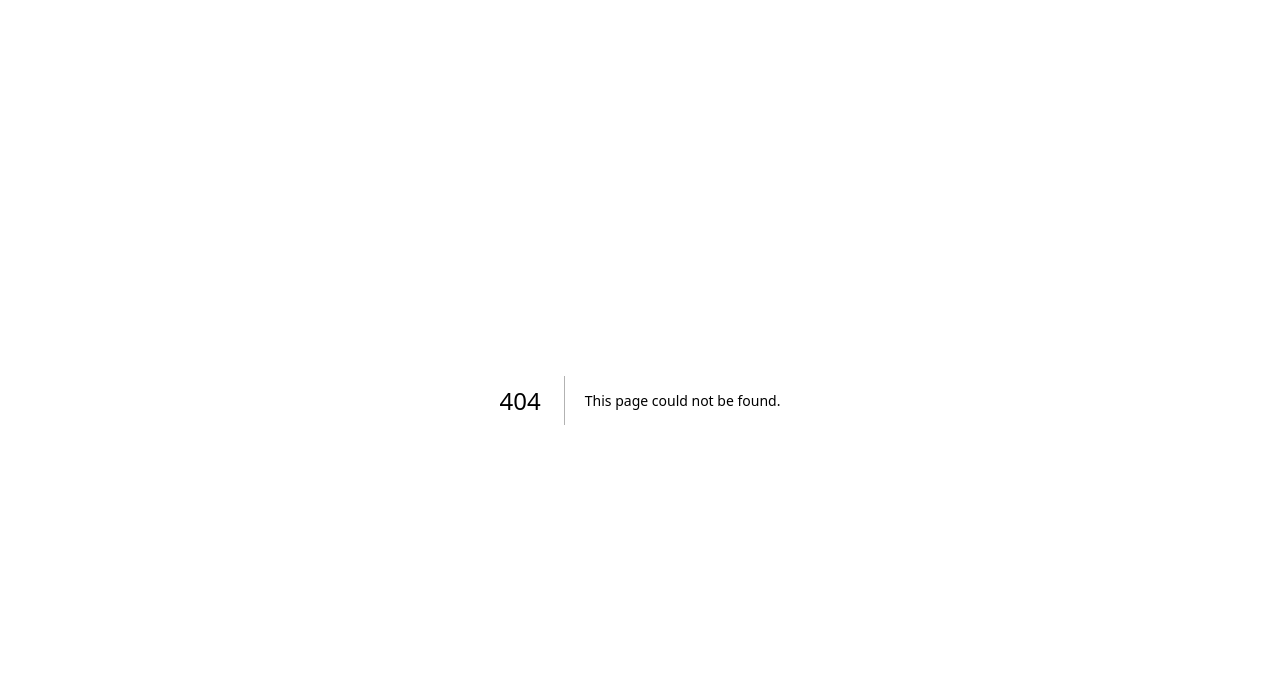
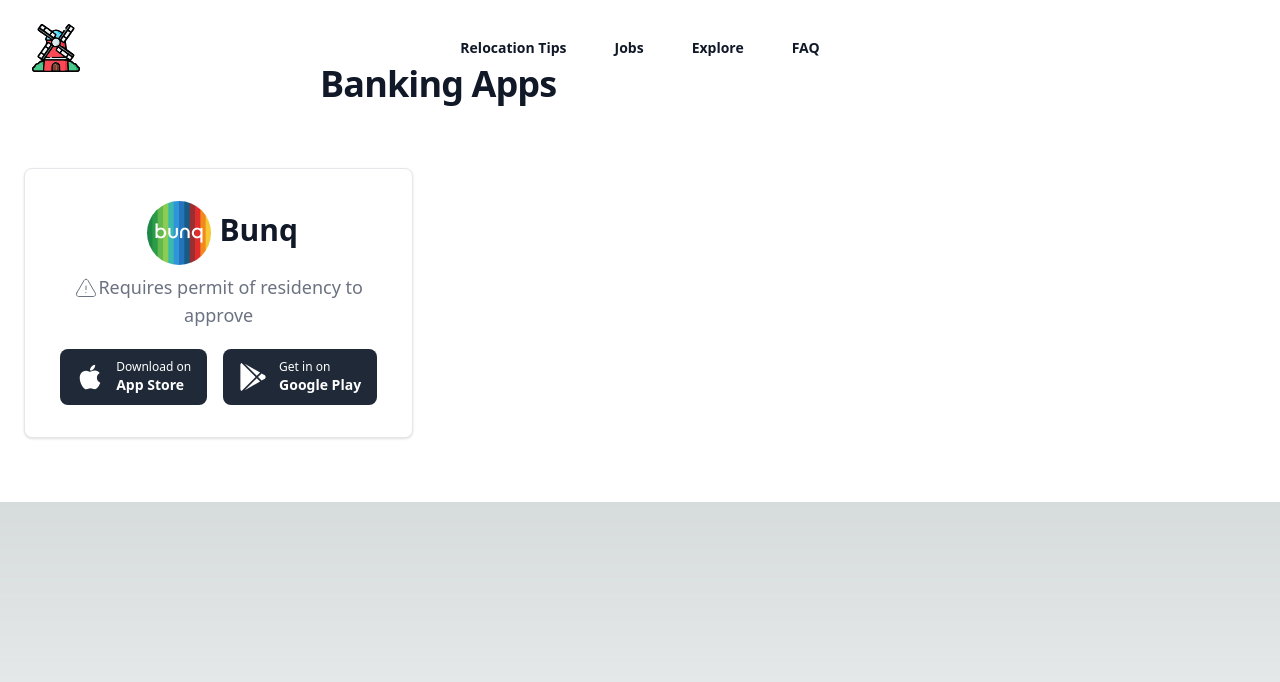
Before and after one commit to 1saeedsalehi/dutchify, a Next.js app: page /app in a window 1280 px wide. Before the commit this address had no page. Shown: the top 682 px of the page. Built offline with nearby package versions, Linux system fonts and the light colour scheme.

Commit message:
add apps page

```diff
--- /dev/null
+++ b/src/pages/app.tsx
@@ -0,0 +1,196 @@
+import { useState } from "react";
+import { Dialog } from "@headlessui/react";
+import { Bars3Icon, XMarkIcon } from "@heroicons/react/24/outline";
+import Image from "next/image";
+import { FontAwesomeIcon } from "@fortawesome/react-fontawesome";
+
+const navigation = [
+  { name: "Relocation Tips", href: "#" },
+  { name: "Jobs", href: "#" },
+  { name: "Explore", href: "#" },
+  { name: "FAQ", href: "#" },
+];
+
+export default function Aoo() {
+  const [mobileMenuOpen, setMobileMenuOpen] = useState(false);
+
+  return (
+    <div className="bg-white">
+      <header className="absolute inset-x-0 top-0 z-50">
+        <nav
+          className="flex items-center justify-between p-6 lg:px-8"
+          aria-label="Global"
+        >
+          <div className="flex lg:flex-1">
+            <a href="#" className="-m-1.5 p-1.5">
+              <span className="sr-only">Dutchify Logo</span>
+              <img className="h-12 w-auto" src="logo.svg" alt="Dutchify Logo" />
+            </a>
+          </div>
+          <div className="flex lg:hidden">
+            <button
+              type="button"
+              className="-m-2.5 inline-flex items-center justify-center rounded-md p-2.5 text-gray-700"
+              onClick={() => setMobileMenuOpen(true)}
+            >
+              <span className="sr-only">Open main menu</span>
+              <Bars3Icon className="h-6 w-6" aria-hidden="true" />
+            </button>
+          </div>
+          <div className="hidden lg:flex lg:gap-x-12">
+            {navigation.map((item) => (
+              <a
+                key={item.name}
+                href={item.href}
+                className="text-sm font-semibold leading-6 text-gray-900"
+              >
+                {item.name}
+              </a>
+            ))}
+          </div>
+          <div className="hidden lg:flex lg:flex-1 lg:justify-end"></div>
+        </nav>
+        <Dialog
+          as="div"
+          className="lg:hidden"
+          open={mobileMenuOpen}
+          onClose={setMobileMenuOpen}
+        >
+          <div className="fixed inset-0 z-50" />
+          <Dialog.Panel className="fixed inset-y-0 right-0 z-50 w-full overflow-y-auto bg-white px-6 py-6 sm:max-w-sm sm:ring-1 sm:ring-gray-900/10">
+            <div className="flex items-center justify-between">
+              <a href="#" className="-m-1.5 p-1.5">
+                <span className="sr-only">Dutchify Logo</span>
+                <img
+                  className="h-12 w-auto"
+                  src="logo.svg"
+                  alt="Dutchify Logo"
+                />
+              </a>
+              <button
+                type="button"
+                className="-m-2.5 rounded-md p-2.5 text-gray-700"
+                onClick={() => setMobileMenuOpen(false)}
+              >
+                <span className="sr-only">Close menu</span>
+                <XMarkIcon className="h-6 w-6" aria-hidden="true" />
+              </button>
+            </div>
+            <div className="mt-6 flow-root">
+              <div className="-my-6 divide-y divide-gray-500/10">
+                <div className="space-y-2 py-6">
+                  {navigation.map((item) => (
+                    <a
+                      key={item.name}
+                      href={item.href}
+                      className="-mx-3 block rounded-lg px-3 py-2 text-base font-semibold leading-7 text-gray-900 hover:bg-gray-50"
+                    >
+                      {item.name}
+                    </a>
+                  ))}
+                </div>
+              </div>
+            </div>
+          </Dialog.Panel>
+        </Dialog>
+      </header>
+
+      <section className="bg-white dark:bg-gray-900">
+        <div className="py-8 px-4 mx-auto max-w-screen-xl lg:py-16 lg:px-6">
+          <div className="mx-auto max-w-screen-sm text-center lg:mb-16 mb-8">
+            <h2 className="mb-4 text-3xl lg:text-4xl tracking-tight font-extrabold text-gray-900 dark:text-white items-center flex">
+              Banking Apps
+            </h2>
+          </div>
+
+          <div className="grid gap-8 lg:grid-cols-3">
+            <div className="w-full p-4 text-center bg-white border border-gray-200 rounded-lg shadow sm:p-8 dark:bg-gray-800 dark:border-gray-700">
+              <h5 className="mb-2 text-3xl font-bold text-gray-900 dark:text-white">
+                <Image
+                  src="/logos/bunq.png"
+                  width="64"
+                  height="64"
+                  alt="Bunq logo"
+                  className="rounded-full inline mx-2"
+                />
+                Bunq
+              </h5>
+              <p className="mb-5 text-base text-gray-500 sm:text-lg dark:text-gray-400 text">
+                <svg
+                  className="w-6 h-6 dark:text-white inline"
+                  fill="none"
+                  stroke="currentColor"
+                  viewBox="0 0 24 24"
+                  xmlns="http://www.w3.org/2000/svg"
+                >
+                  <path
+                    stroke-linecap="round"
+                    stroke-linejoin="round"
+                    d="M12 9v3.75m-9.303 3.376c-.866 1.5.217 3.374 1.948 3.374h14.71c1.73 0 2.813-1.874 1.948-3.374L13.949 3.378c-.866-1.5-3.032-1.5-3.898 0L2.697 16.126zM12 15.75h.007v.008H12v-.008z"
+                  ></path>
+                </svg>
+                Requires permit of residency to approve
+              </p>
+              <div className="items-center justify-center space-y-4 sm:flex sm:space-y-0 sm:space-x-4">
+                <a
+                  href="https://apps.apple.com/us/app/bunq/id1021178150"
+                  target="_blank"
+                  className="w-full sm:w-auto bg-gray-800 hover:bg-gray-700 focus:ring-4 focus:outline-none focus:ring-gray-300 text-white rounded-lg inline-flex items-center justify-center px-4 py-2.5 dark:bg-gray-700 dark:hover:bg-gray-600 dark:focus:ring-gray-700"
+                >
+                  <svg
+                    className="mr-3 w-7 h-7"
+                    aria-hidden="true"
+                    focusable="false"
+                    data-prefix="fab"
+                    data-icon="apple"
+                    role="img"
+                    xmlns="http://www.w3.org/2000/svg"
+                    viewBox="0 0 384 512"
+                  >
+                    <path
+                      fill="currentColor"
+                      d="M318.7 268.7c-.2-36.7 16.4-64.4 50-84.8-18.8-26.9-47.2-41.7-84.7-44.6-35.5-2.8-74.3 20.7-88.5 20.7-15 0-49.4-19.7-76.4-19.7C63.3 141.2 4 184.8 4 273.5q0 39.3 14.4 81.2c12.8 36.7 59 126.7 107.2 125.2 25.2-.6 43-17.9 75.8-17.9 31.8 0 48.3 17.9 76.4 17.9 48.6-.7 90.4-82.5 102.6-119.3-65.2-30.7-61.7-90-61.7-91.9zm-56.6-164.2c27.3-32.4 24.8-61.9 24-72.5-24.1 1.4-52 16.4-67.9 34.9-17.5 19.8-27.8 44.3-25.6 71.9 26.1 2 49.9-11.4 69.5-34.3z"
+                    ></path>
+                  </svg>
+                  <div className="text-left">
+                    <div className="mb-1 text-xs">Download on</div>
+                    <div className="-mt-1 font-sans text-sm font-semibold">
+                      App Store
+                    </div>
+                  </div>
+                </a>
+                <a
+                  href="https://play.google.com/store/apps/details?id=com.bunq.android&hl=nl&gl=US"
+                  target="_blank"
+                  className="w-full sm:w-auto bg-gray-800 hover:bg-gray-700 focus:ring-4 focus:outline-none focus:ring-gray-300 text-white rounded-lg inline-flex items-center justify-center px-4 py-2.5 dark:bg-gray-700 dark:hover:bg-gray-600 dark:focus:ring-gray-700"
+                >
+                  <svg
+                    className="mr-3 w-7 h-7"
+                    aria-hidden="true"
+                    focusable="false"
+                    data-prefix="fab"
+                    data-icon="google-play"
+                    role="img"
+                    xmlns="http://www.w3.org/2000/svg"
+                    viewBox="0 0 512 512"
+                  >
+                    <path
+                      fill="currentColor"
+                      d="M325.3 234.3L104.6 13l280.8 161.2-60.1 60.1zM47 0C34 6.8 25.3 19.2 25.3 35.3v441.3c0 16.1 8.7 28.5 21.7 35.3l256.6-256L47 0zm425.2 225.6l-58.9-34.1-65.7 64.5 65.7 64.5 60.1-34.1c18-14.3 18-46.5-1.2-60.8zM104.6 499l280.8-161.2-60.1-60.1L104.6 499z"
+                    ></path>
+                  </svg>
+                  <div className="text-left">
+                    <div className="mb-1 text-xs">Get in on</div>
+                    <div className="-mt-1 font-sans text-sm font-semibold">
+                      Google Play
+                    </div>
+                  </div>
+                </a>
+              </div>
+            </div>
+          </div>
+        </div>
+      </section>
+    </div>
+  );
+}
```
Also changed, not shown: public/data/bunq.md (added, +10 -0 lines), public/logos/bunq.png (added).
